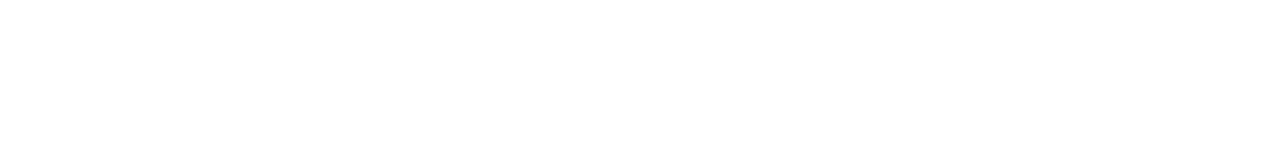
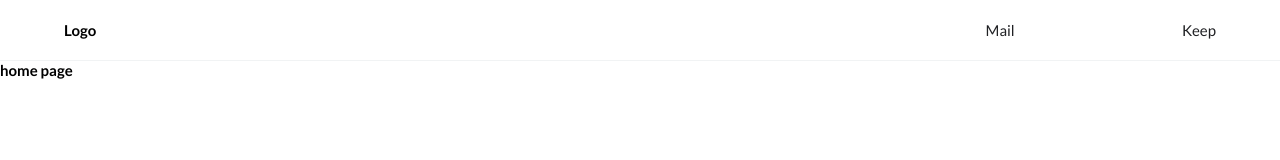
Before and after one commit to YoavDn/appsus, a plain HTML site: page index.html in a window 1280 px wide. Drawn offline with Linux system fonts and the light colour scheme.

Commit message:
added fonts and header

```diff
--- /dev/null
+++ b/css/cmps/app-header.cmp.css
@@ -0,0 +1,23 @@
+
+
+.header-container {
+    margin: auto;
+    border-bottom: solid 1px var(--soft-bg-clr);
+}
+
+.main-header {
+
+    width: 90%;
+    margin: auto;
+    align-items: center;
+
+}
+
+.main-nav {
+    flex-basis: 20%;
+    line-height: 6rem;
+}
+
+.main-nav {
+    font-size: 1.5rem;
+}
--- a/css/main.css
+++ b/css/main.css
@@ -0,0 +1,10 @@
+
+@import  './parts/base.css';
+@import  './parts/helpers.css';
+@import  './parts/vars.css';
+
+
+@import "./cmps/app-header.cmp.css";
+
+
+@import './parts/font.css';
--- a/css/parts/base.css
+++ b/css/parts/base.css
@@ -3,12 +3,18 @@
     padding: 0;
     box-sizing: border-box;
 }
+html {
+    font-family: 'Lato', sans-serif;
+    font-size:  62.5%;
+}
 
 button {
     cursor:  pointer;
-
 }
 
+li {
+    list-style: none;
+}
 
 .overlay {
     position: fixed;
@@ -22,3 +28,8 @@ button {
     z-index: 30;
     transition: all 0.5s;
 }
+
+.router-link {
+    color: var(--main-txt-clr);
+    text-decoration: none;
+}
--- a/css/parts/font.css
+++ b/css/parts/font.css
@@ -0,0 +1,23 @@
+@import url('https://fonts.googleapis.com/css2?family=Lato:wght@300;400;700&display=swap');
+
+
+
+/* @font-face {
+    font-family: Lato-Regular;
+    src: url(../../assets/fonts/lato/Lato-Regular.ttf);
+}
+
+@font-face {
+    font-family: Lato-Light;
+    src: url(../../assets/fonts/lato/Lato-Light.ttf);
+}
+
+@font-face {
+    font-family: Lato-Bold;
+    src: url(../../assets/fonts/lato/Lato-Bold.ttf);
+}
+
+@font-face {
+    font-family: Lato-Thin;
+    src: url(../../assets/fonts/lato/Lato-Thin.ttf);
+} */
--- a/index.html
+++ b/index.html
@@ -5,6 +5,7 @@
     <meta charset="UTF-8">
     <meta http-equiv="X-UA-Compatible" content="IE=edge">
     <meta name="viewport" content="width=device-width, initial-scale=1.0">
+    <link rel="stylesheet" href="/css/main.css">
     <title>Appsus</title>
 </head>
 
--- a/js/cmps/app-header.cmp.js
+++ b/js/cmps/app-header.cmp.js
@@ -1,19 +1,17 @@
 
 export default {
     template: `
-    <section class="app-header">
-        <header>
-            <h2>logo</h2>
-            <nav>
-                <ul>
-                    <li>keep</li>
-                    <li>mail</li>
+    <section class="header-container">
+        <header class="main-header flex space-between">
+            <h2 class="logo">Logo</h2>
+            <nav class="main-nav">
+                <ul class="flex space-between" >
+                    <router-link class="router-link" to="/mail">Mail</router-link>
+                    <router-link class="router-link" to="/keep">Keep</router-link>
+
                 </ul>
             </nav>
         </header>
     </section>
-
-
     `,
-
 }
--- a/js/router.js
+++ b/js/router.js
@@ -1,6 +1,6 @@
 
 import homePage from "./pages/app-home.cmp.js"
-import mailPage from "./apps/mail/pages/app-mail.cmp.js"
+import mailPage from "./apps/mail/pages/mail-index.cmp.js"
 import keepPage from "./apps/keep/pages/app-keep.cmp.js"
 
 
```
Also changed, not shown: js/main.js (+1 -6 lines), assest/fonts/lato/Lato-Black.ttf (added), assest/fonts/lato/Lato-Bold.ttf (added), assest/fonts/lato/Lato-Regular.ttf (added), assest/fonts/lato/Lato-Thin.ttf (added), js/apps/mail/pages/mail-index.cmp.js (line endings or trailing spaces).
